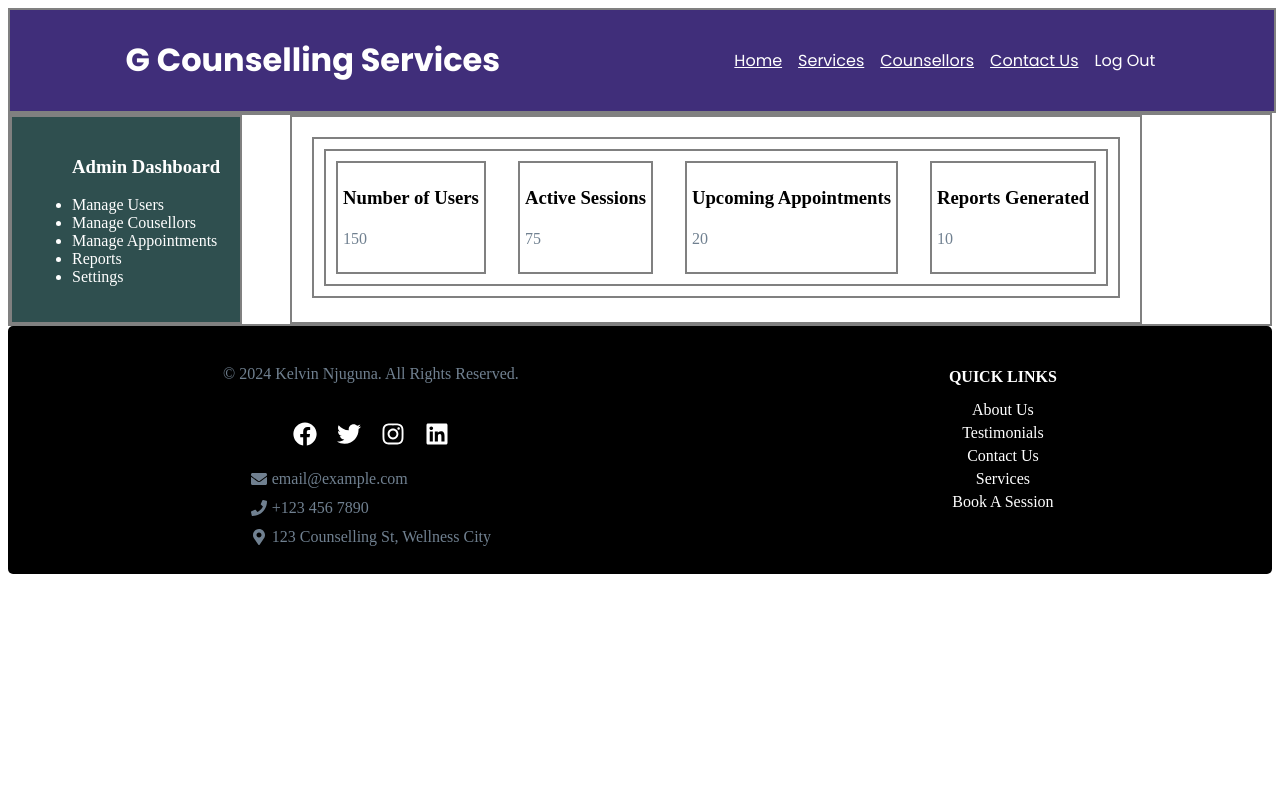
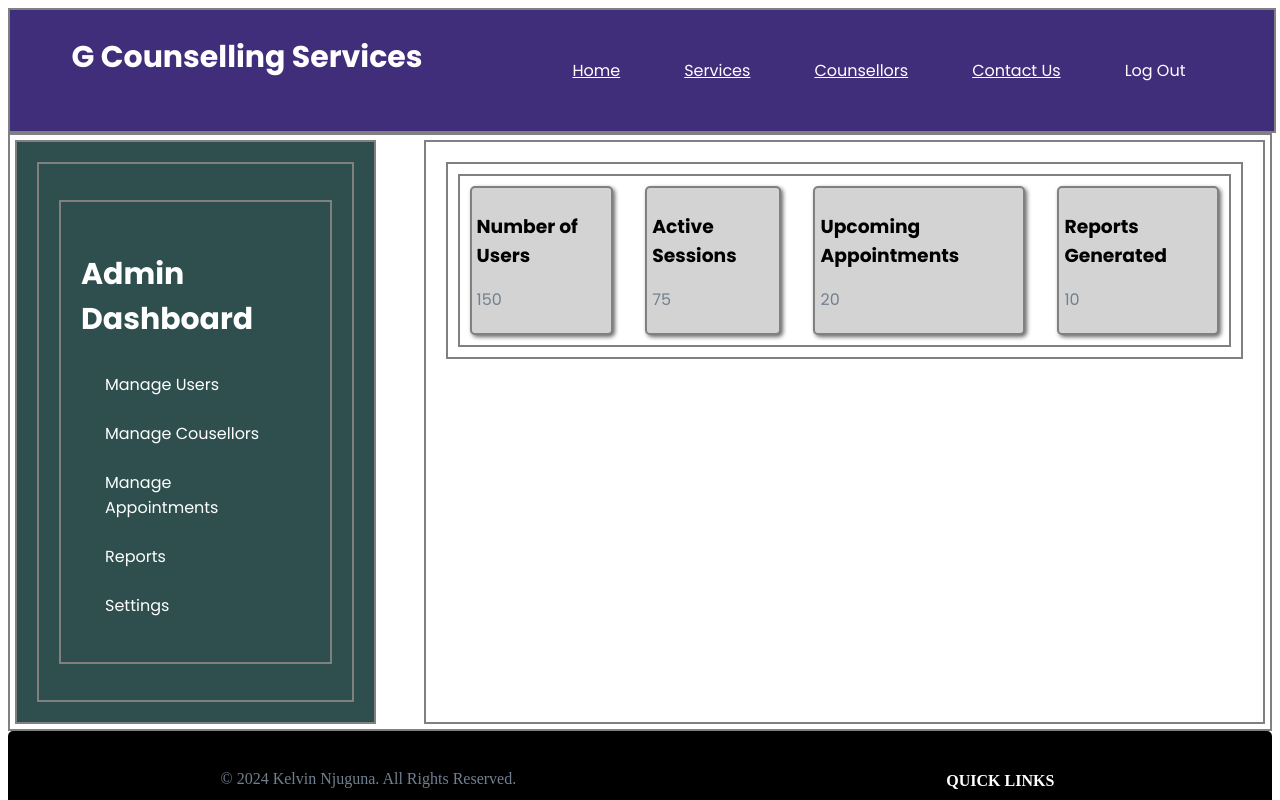
Before and after one commit to njugus/G-Counselling-Services, a React (Vite) app in the folder client/: page /Contact in a window 1280 px wide. Shown: the top 800 px of the page. Built offline with nearby package versions, Linux system fonts and the light colour scheme.

Commit message:
adds the main section of the dashboard

```diff
--- a/client/src/Page/Admin/Admin.css
+++ b/client/src/Page/Admin/Admin.css
@@ -4,6 +4,8 @@
     flex-direction: row;
     justify-content: flex-start;
     gap: 3em;
+    padding: 5px;
+
 }
 .side-div{
     border: 2px solid gray;
@@ -18,4 +20,5 @@
     box-sizing: border-box;
     max-width: 70%;
     padding: 20px;
+    overflow-y: scroll;
 }
--- a/client/src/Page/Admin/Main.css
+++ b/client/src/Page/Admin/Main.css
@@ -15,4 +15,8 @@
 .stat-card{
     border: 2px solid gray;
     padding: 5px;
+    font-family: var(--primary-font);
+    background-color: lightgray;
+    border-radius: 5px;
+    box-shadow: 2px 2px 4px  rgba(0, 0, 0, 0.6);
 }
--- a/client/src/Page/Admin/Management.jsx
+++ b/client/src/Page/Admin/Management.jsx
@@ -2,6 +2,11 @@
 function Management() {
     return(
         <>
+        <section className="Management-section">
+
+
+        </section>
+
         </>
     )
 }
--- a/client/src/Page/Admin/Sidebar.css
+++ b/client/src/Page/Admin/Sidebar.css
@@ -0,0 +1,21 @@
+.Sidebar{
+    border: 2px solid gray;
+    padding: 20px;
+}
+.sidebar-links{
+    border: 2px solid gray;
+    padding: 20px;
+    list-style-type: none;
+}
+
+li{
+    margin: 1.5em;
+    font-family: var(--primary-font);
+
+}
+h1{
+    font-family: var(--primary-font);
+    font-size: 30px;
+    font-weight: 700;
+
+}
```
